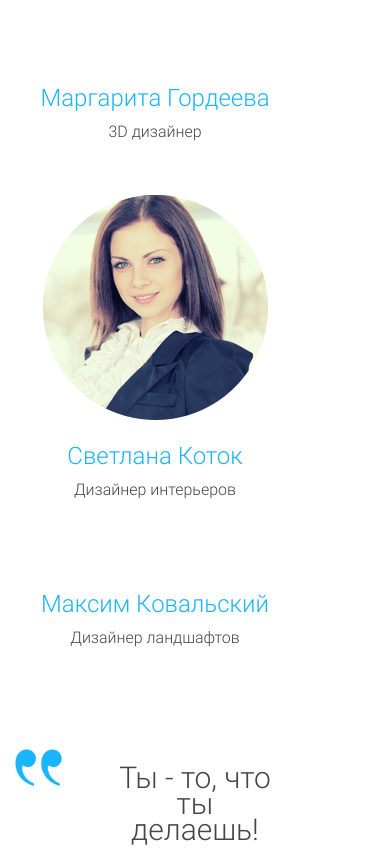
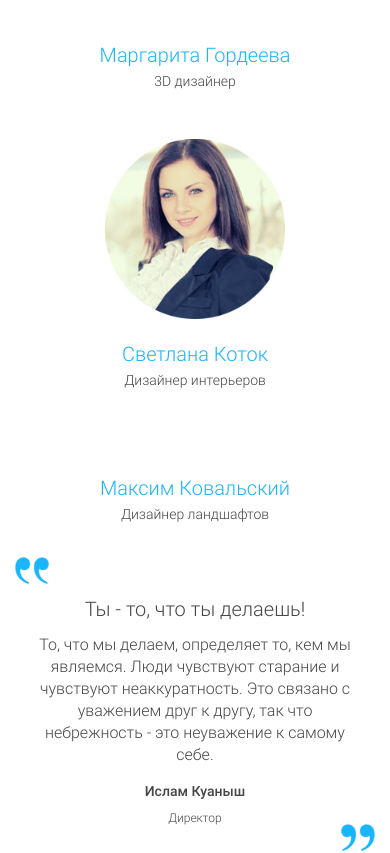
Before and after one commit to NikitaPO/23degree, a website: page app/index.html in a window 390 px wide. Shown: the part 5492-6345 px from the top of the page. Drawn offline with nearby package versions, Linux system fonts and the light colour scheme; files whose address does not match are found by name.

Commit message:
team adaptive

```diff
--- a/app/scss/_media.scss
+++ b/app/scss/_media.scss
@@ -96,6 +96,25 @@
     font-size: 20px;
     line-height: 22px;
   }
+
+  .team__items {
+    justify-content: center;
+  }
+
+  .team__item img{
+    max-width: 180px;
+    width: 100%;
+  }
+
+  .team__item-name {
+    font-size: 20px;
+    line-height: 22px;
+  }
+
+  .team__item-text {
+    font-size: 14px;
+    line-height: 16px;
+  }
 }
 
 
@@ -104,6 +123,27 @@
   .portfolio__item {
     max-width: 220px;
     width: 100%;
+  }
+
+  .team__quote {
+    padding: 40px 20px 20px 20px;
+  }
+
+  .team__quote-title {
+    font-size: 20px;
+    line-height: 24px;
+  }
+
+  .team__quote-text {
+    font-size: 16px;
+    line-height: 22px;
+  }
+
+  .team__quote-subtitle {
+    font-size: 12px;
+    span {
+      font-size: 14px;
+    }
   }
 
 }
@@ -133,6 +173,11 @@
 
   .portfolio__categories {
     flex-wrap: wrap;
+  }
+
+  .team__item {
+    max-width: 120px;
+    width: 100%;
   }
 
 }
@@ -251,6 +296,21 @@
     font-size: 16px;
   }
 
+  .team {
+    padding-bottom: 20px;
+  }
+
+  .team__quote {
+    margin-top: 10px;
+  }
+
+  .team__quote::after,
+  .team__quote::before {
+    height: 27px;
+    width: 37px;
+    background-size: contain;
+    background-repeat: no-repeat;
+  }
 }
 
 @media screen and (max-width: 500px) {
@@ -286,4 +346,9 @@
   .advantages__item {
     margin: 30px;
   }
+
+  .team__item {
+    max-width: 430px;
+    width: 100%;
+  }
 }
```
Also changed, not shown: app/css/style.min.css.
